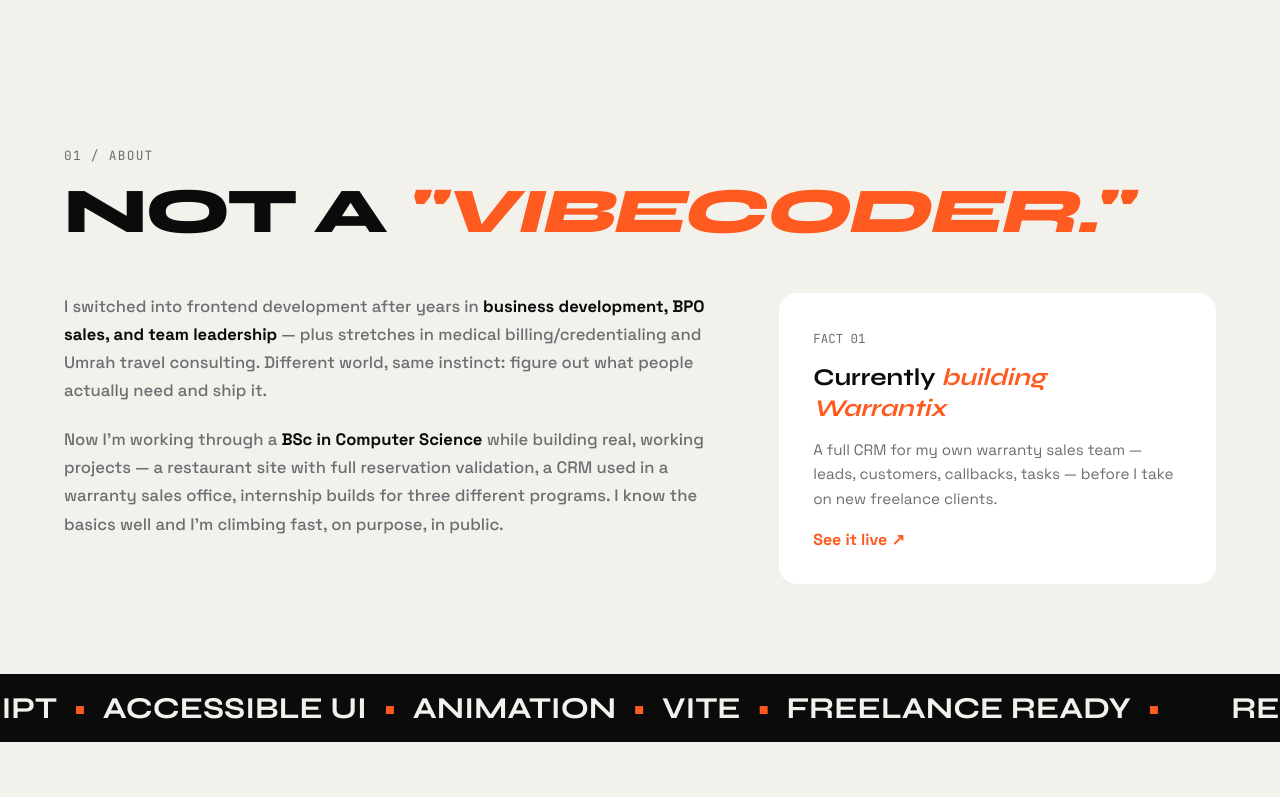
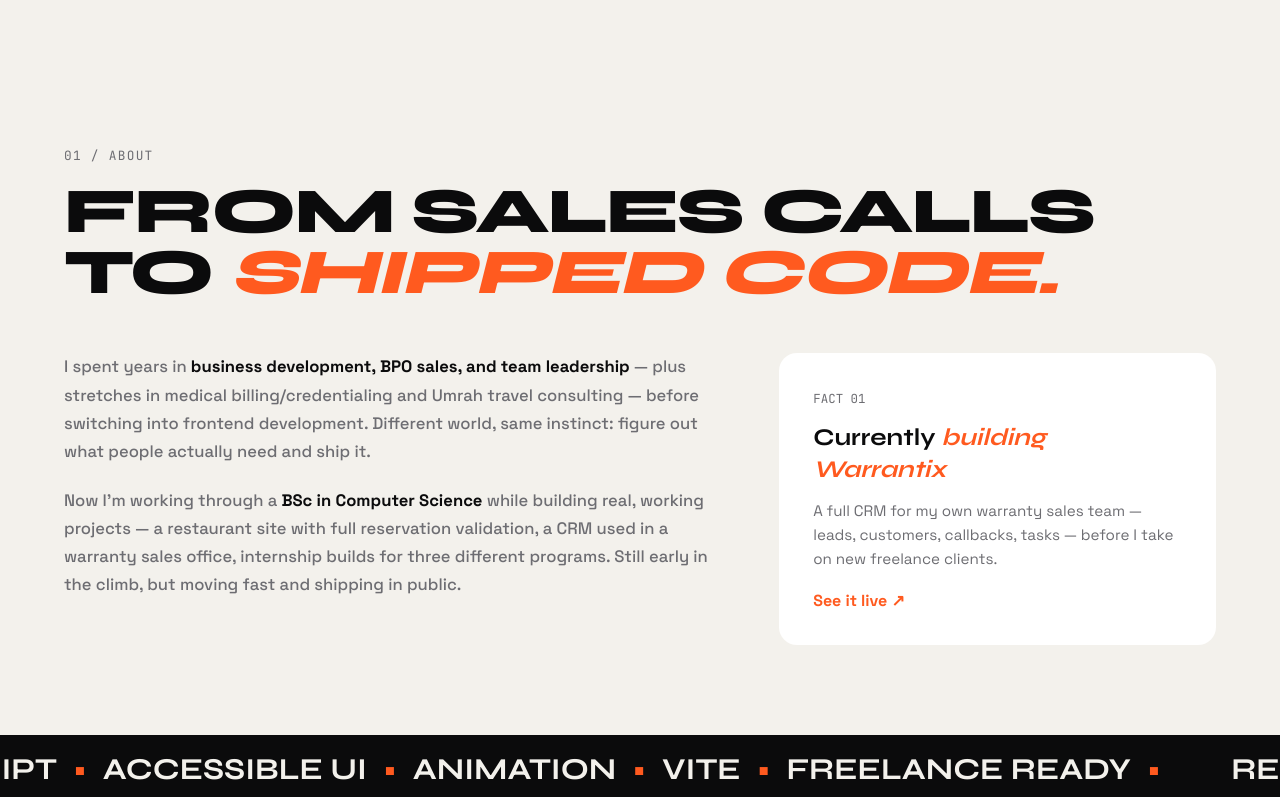
Before and after one commit to html-moiz03/portfolio-next, a Next.js app: page / in a window 1280 px wide. Shown: the part 1351-2148 px from the top of the page. Built offline with nearby package versions, Linux system fonts and the light colour scheme.

Commit message:
Add CountUp component for animated number display in stats section

```diff
--- a/app/page.tsx
+++ b/app/page.tsx
@@ -1,4 +1,5 @@
 import Image from "next/image";
+import CountUp from "@/components/CountUp";
 import CursorFX from "@/components/CursorFX";
 import Footer from "@/components/Footer";
 import SmoothScroll from "@/components/SmoothScroll";
@@ -135,15 +136,15 @@ export default function Home() {
             </h2>
           </div>
           <div className="stat-big reveal">
-            <div className="stat-big-number">9+</div>
+            <CountUp end={9} suffix="+" />
             <p>Public repos shipped and documented on GitHub.</p>
           </div>
           <div className="stat-big reveal">
-            <div className="stat-big-number">3</div>
+            <CountUp end={3} />
             <p>Internships completed — CodeAlpha, DecodeLabs, Zynvex.</p>
           </div>
           <div className="stat-big reveal">
-            <div className="stat-big-number">6</div>
+            <CountUp end={6} />
             <p>Full projects shipped end to end, live in production.</p>
           </div>
         </div>
@@ -153,26 +154,27 @@ export default function Home() {
       <section id="about" className="about-quote-section">
         <span className="section-tag reveal">01 / ABOUT</span>
         <h2 className="quote-heading reveal">
-          Not a <span className="accent">&quot;vibecoder.&quot;</span>
+          From sales calls to <span className="accent">shipped code.</span>
         </h2>
         <div className="about-grid">
           <div className="about-text reveal">
             <p>
-              I switched into frontend development after years in{" "}
+              I spent years in{" "}
               <strong>
                 business development, BPO sales, and team leadership
               </strong>{" "}
               — plus stretches in medical billing/credentialing and Umrah
-              travel consulting. Different world, same instinct: figure out
-              what people actually need and ship it.
+              travel consulting — before switching into frontend development.
+              Different world, same instinct: figure out what people
+              actually need and ship it.
             </p>
             <p>
               Now I&apos;m working through a{" "}
               <strong>BSc in Computer Science</strong> while building real,
               working projects — a restaurant site with full reservation
               validation, a CRM used in a warranty sales office, internship
-              builds for three different programs. I know the basics well
-              and I&apos;m climbing fast, on purpose, in public.
+              builds for three different programs. Still early in the
+              climb, but moving fast and shipping in public.
             </p>
           </div>
           <div className="about-fact reveal">
--- /dev/null
+++ b/components/CountUp.tsx
@@ -0,0 +1,57 @@
+"use client";
+
+import { useEffect, useRef, useState } from "react";
+
+// Animates a number counting up from 0 to `end` once its wrapper scrolls
+// into view, using a simple eased requestAnimationFrame loop (no extra
+// dependency needed for a one-off counter like this).
+export default function CountUp({
+  end,
+  suffix = "",
+  duration = 1400,
+}: {
+  end: number;
+  suffix?: string;
+  duration?: number;
+}) {
+  const [value, setValue] = useState(0);
+  const ref = useRef<HTMLDivElement>(null);
+  const started = useRef(false);
+
+  useEffect(() => {
+    const el = ref.current;
+    if (!el) return;
+
+    const io = new IntersectionObserver(
+      (entries) => {
+        entries.forEach((entry) => {
+          if (entry.isIntersecting && !started.current) {
+            started.current = true;
+            const start = performance.now();
+
+            const tick = (now: number) => {
+              const progress = Math.min((now - start) / duration, 1);
+              // ease-out cubic
+              const eased = 1 - Math.pow(1 - progress, 3);
+              setValue(Math.round(eased * end));
+              if (progress < 1) requestAnimationFrame(tick);
+            };
+            requestAnimationFrame(tick);
+            io.unobserve(el);
+          }
+        });
+      },
+      { threshold: 0.4 }
+    );
+
+    io.observe(el);
+    return () => io.disconnect();
+  }, [end, duration]);
+
+  return (
+    <div className="stat-big-number" ref={ref}>
+      {value}
+      {suffix}
+    </div>
+  );
+}
```
